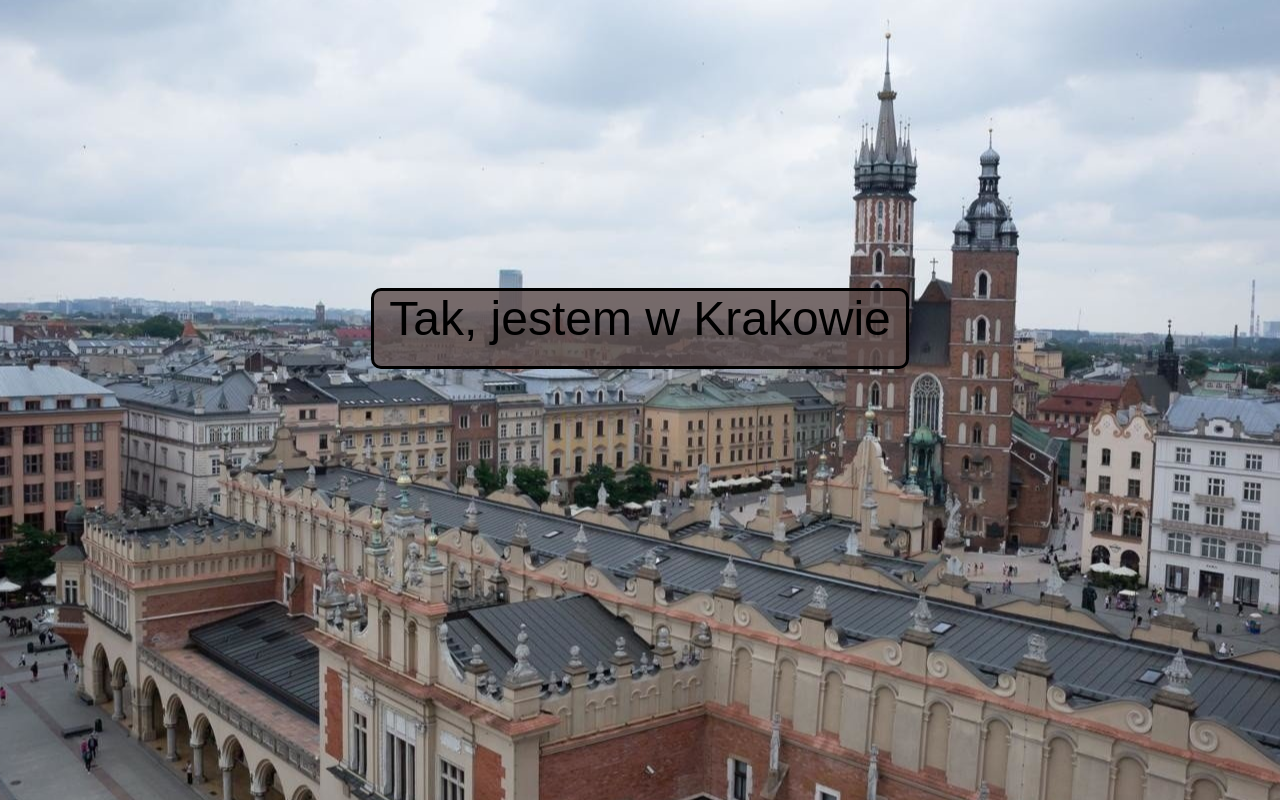
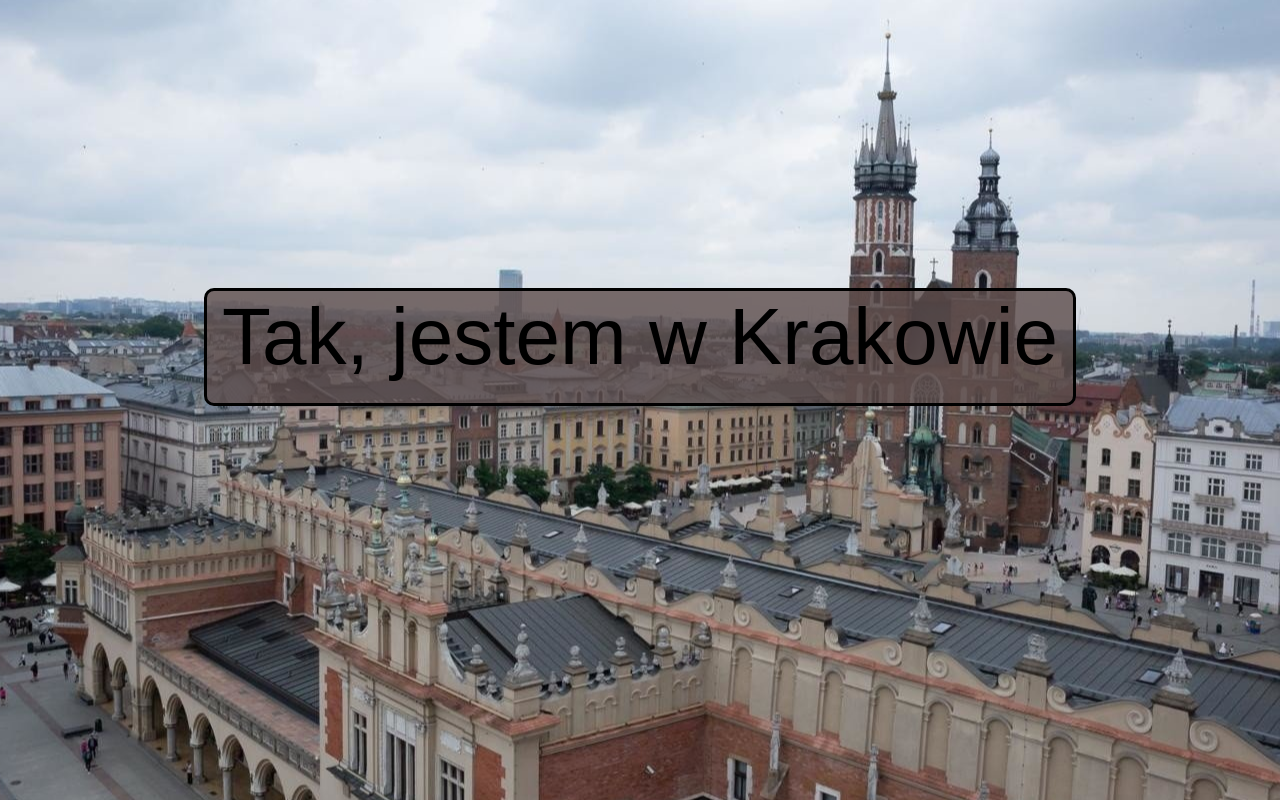
Before and after one commit to Zuroslaw/Zuroslaw.github.io, a plain HTML site: page index.html in a window 1280 px wide. Drawn offline with Linux system fonts and the light colour scheme; a web font is replaced by a local one.

Commit message:
Update index.html

```diff
--- a/index.html
+++ b/index.html
@@ -17,7 +17,7 @@
         margin-top: 35vh;
         font-family: 'Phoenix Rising', sans-serif;
         font-weight: 100;
-        font-size: xxx-large;
+        font-size: 5rem;
         color: #000000;
         background-color: rgba(93, 77, 75, 0.8);
         border: 3px solid #000000;
```
